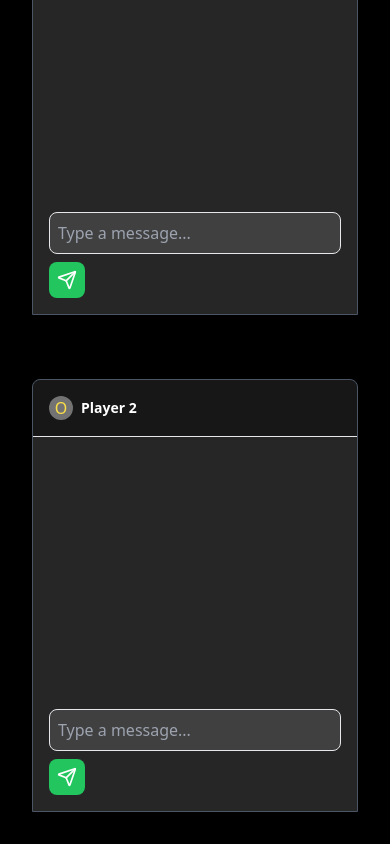
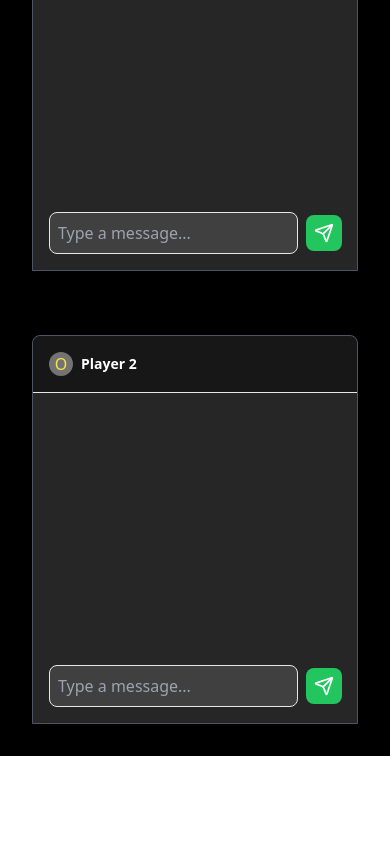
Before and after one commit to bostiog1/Tic-Tac-Toe-React-Interview, a React (Vite) app: page / in a window 390 px wide. Shown: the part 814-1658 px from the top of the page. After the commit the page ends 1570 px from the top, so only its background shows below. Built offline with nearby package versions, Linux system fonts and the light colour scheme.

Commit message:
mobile responsivness fixed

```diff
--- a/src/components/chat-room/ChatInput.jsx
+++ b/src/components/chat-room/ChatInput.jsx
@@ -5,7 +5,7 @@ const ChatInput = ({ sender }) => {
   const { input, setInput, handleSend } = useChatInput(sender);
 
   return (
-    <div className="flex gap-2 flex-wrap md:flex-nowrap">
+    <div className="flex gap-2 items-center">
       <input
         type="text"
         value={input}
```
